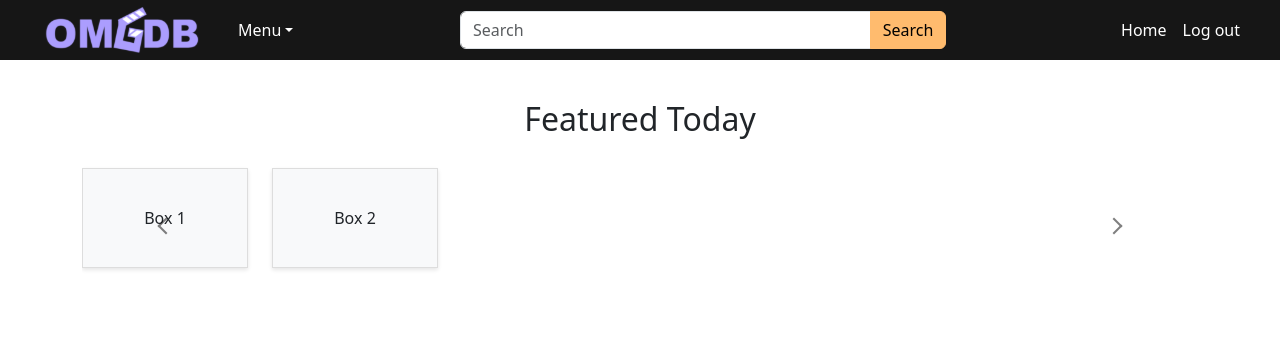
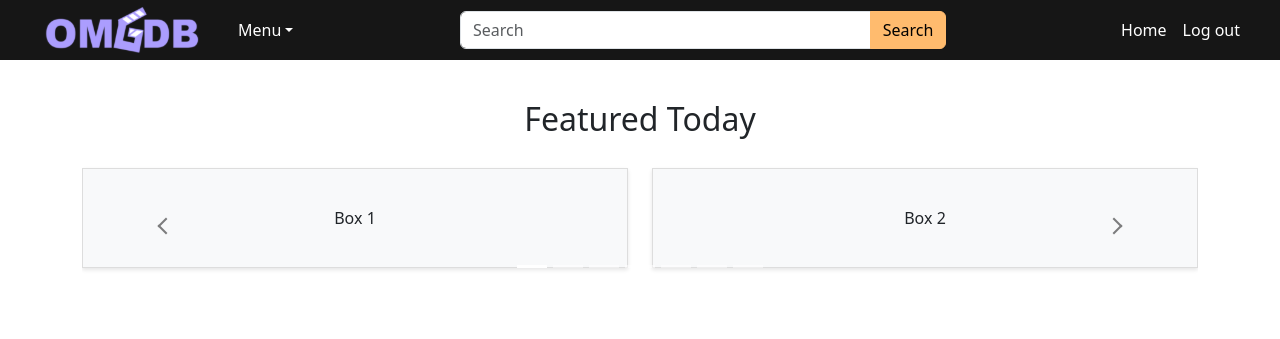
Before and after one commit to ChristopherBJ/frontend_omgdb, a React (Create React App) app: page / in a window 1280 px wide. Shown: the top 339 px of the page. Built offline with nearby package versions, Linux system fonts and the light colour scheme; sample sign-in values are in the browser's storage.

Commit message:
Refactor Home component to enhance carousel functionality; implement overlapping chunks for Featured Today and allow dynamic column sizing

```diff
--- a/src/pages/Home.js
+++ b/src/pages/Home.js
@@ -4,11 +4,11 @@ import '../styles/Home.css'; // Import the custom CSS
 
 const Home = () => {
   // Function to generate carousel boxes dynamically
-  const generateBoxes = (prefix, start, end) => {
+  const generateBoxes = (prefix, start, end, colSize = 2) => {
     let boxes = [];
     for (let i = start; i <= end; i++) {
       boxes.push(
-        <Col key={i} xs={12} sm={6} md={2} className="mb-3">
+        <Col key={i} xs={12} sm={6} md={colSize} className="mb-3">
           <div className="carousel-box">
             {prefix} {i}
           </div>
@@ -18,13 +18,27 @@ const Home = () => {
     return boxes;
   };
 
-  // Logic to generate the carousel blocks in chunks of 6 items
-  const generateCarouselChunks = (prefix, totalItems, itemsPerChunk) => {
+  // Logic to generate overlapping chunks for Featured Today
+  const generateFeaturedChunks = (prefix, totalItems) => {
+    const chunks = [];
+    for (let i = 1; i <= totalItems - 1; i++) {
+      const chunkItems = generateBoxes(prefix, i, i + 1, 6); // Always pick the current and next item
+      chunks.push(
+        <Carousel.Item key={i}>
+          <Row>{chunkItems}</Row>
+        </Carousel.Item>
+      );
+    }
+    return chunks;
+  };
+
+  // Logic to generate the carousel blocks in chunks of items (default for other carousels)
+  const generateCarouselChunks = (prefix, totalItems, itemsPerChunk, colSize = 2) => {
     const chunks = [];
     for (let i = 0; i < totalItems; i += itemsPerChunk) {
       const start = i + 1;
       const end = Math.min(i + itemsPerChunk, totalItems);
-      const chunkItems = generateBoxes(prefix, start, end);
+      const chunkItems = generateBoxes(prefix, start, end, colSize);
       chunks.push(
         <Carousel.Item key={i}>
           <Row>{chunkItems}</Row>
@@ -36,10 +50,10 @@ const Home = () => {
 
   return (
     <Container>
-      {/* Featured Today Carousel (2 items per chunk) */}
+      {/* Featured Today Carousel */}
       <h2>Featured Today</h2>
       <Carousel id="carouselExampleFeatured" interval={null}>
-        {generateCarouselChunks('Box', 8, 2)} {/* 2 items per chunk for Featured Today */}
+        {generateFeaturedChunks('Box', 8)} {/* 8 items, 1 at a time with overlap */}
       </Carousel>
 
       {/* Actors Carousel */}
```
